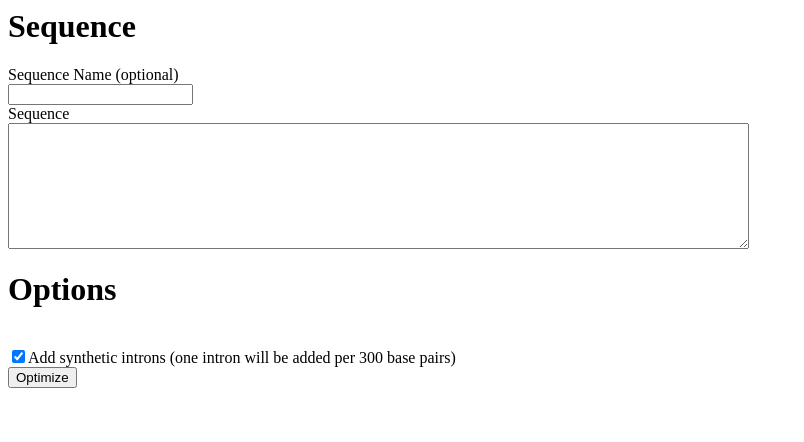
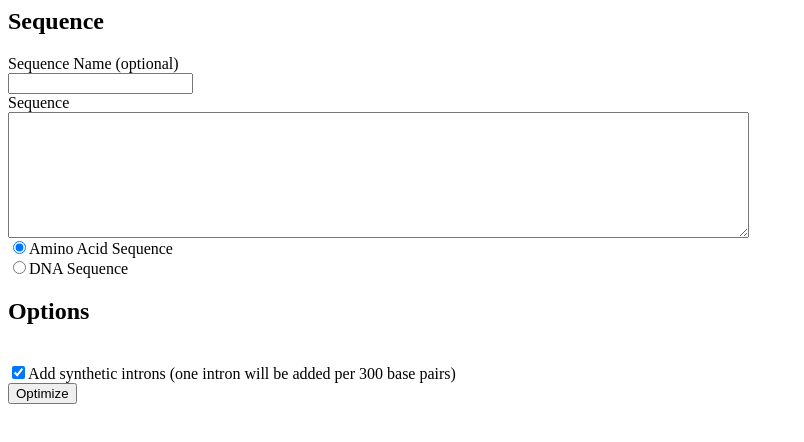
Before and after one commit to dickinson-lab/germline_old, a plain HTML site: page optimizer.html in a window 1280 px wide. Shown: the whole page, without its empty margins (0-804 px from the left). Drawn offline with Linux system fonts and the light colour scheme.

Commit message:
Added radio button to form.

```diff
--- a/optimizer.html
+++ b/optimizer.html
@@ -16,7 +16,7 @@
 
 
         <form action="web-optimizer.pl" method="post" name="frmOptimization">
-            <h1>Sequence</h1>
+            <h2>Sequence</h2>
 
             <div class="row">
                 <div class="field_name">Sequence Name (optional)</div>
@@ -28,7 +28,13 @@
                 <div class="field_value"><textarea id="sequence" name="sequence" rows="8" cols="90"></textarea></div>
             </div>
 
-            <h1>Options</h1>
+            <div class="row">
+                <div class="field_value">
+                <input type="radio" name="seq_type" value="AA" checked>Amino Acid Sequence<br>
+                <input type="radio" name="seq_type" value="DNA">DNA Sequence</div>
+            </div>
+
+            <h2>Options</h2>
 
             <div class="row">
                 <div class="field_name">&nbsp;</div>
```
